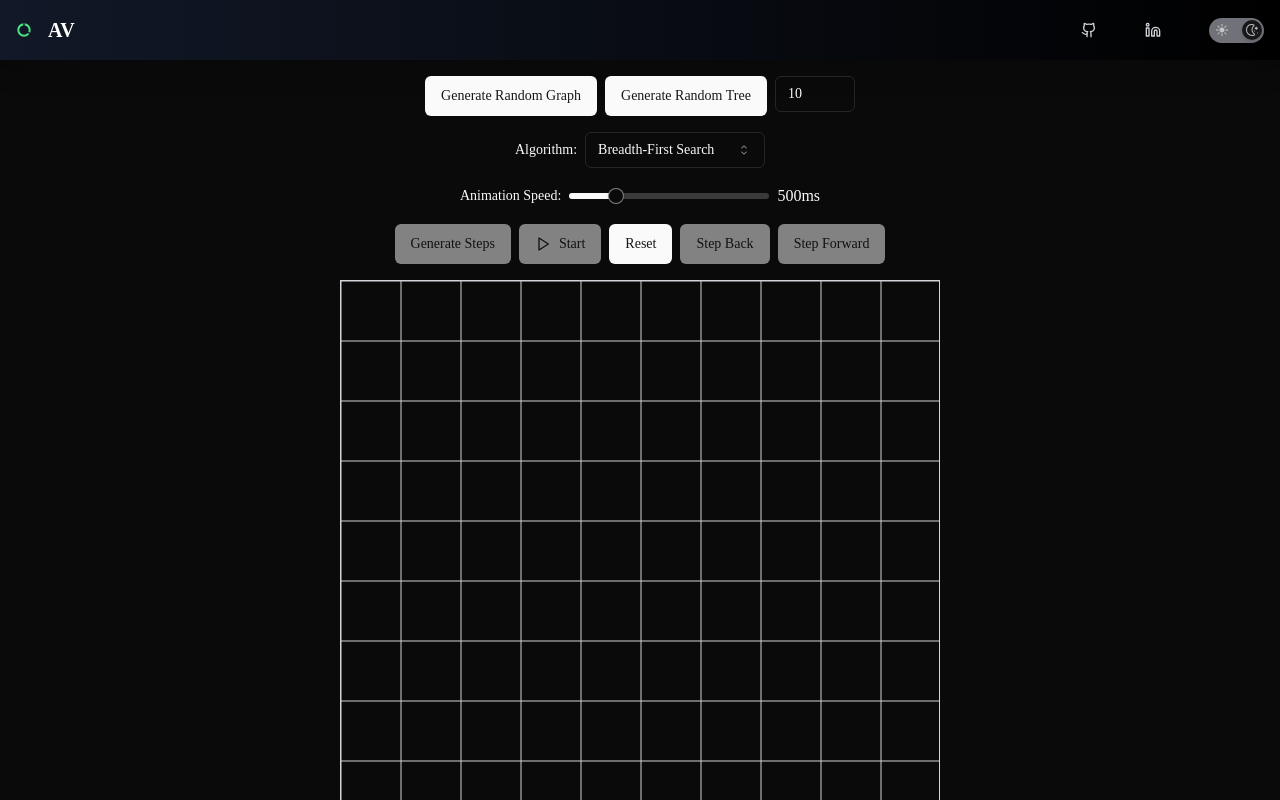
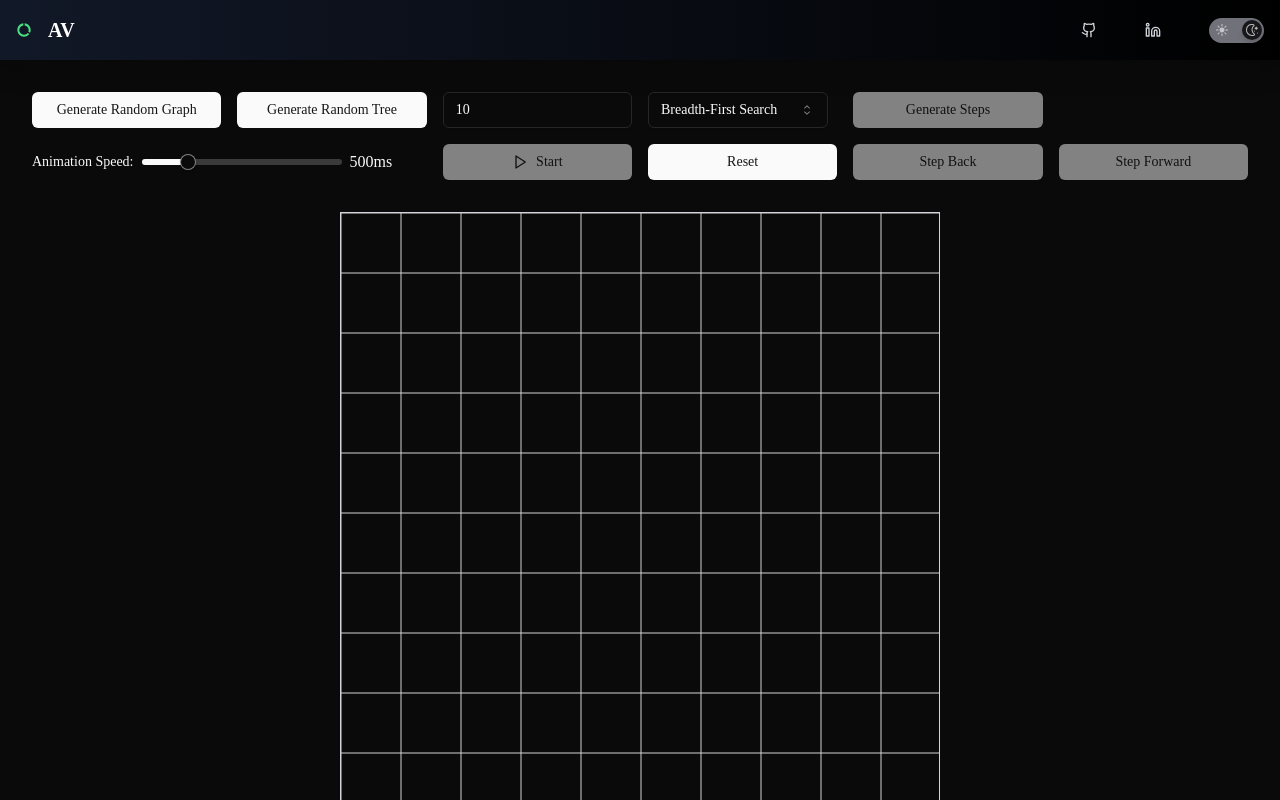
Before and after one commit to kevinmsavsani/algorithm-visualizer, a React (Vite) app: page /graph in a window 1280 px wide. Shown: the top 800 px of the page. Built offline with nearby package versions, Linux system fonts and the light colour scheme.

Commit message:
added graph traversal

```diff
--- a/src/components/ui/button.tsx
+++ b/src/components/ui/button.tsx
@@ -19,8 +19,8 @@ const buttonVariants = cva(
         link: "text-primary underline-offset-4 hover:underline",
       },
       size: {
-        default: "h-10 px-4 py-2",
-        sm: "h-9 rounded-md px-3",
+        default: "p-2",
+        sm: "rounded-md p-1",
         lg: "h-11 rounded-md px-8",
         icon: "h-10 w-10",
       },
--- a/src/containers/graph/index.tsx
+++ b/src/containers/graph/index.tsx
@@ -1,13 +1,19 @@
-"use client"
+'use client'
 
 import React, { useState, useEffect, useCallback, useRef } from 'react'
-import { Button } from "@/components/ui/button"
-import { Input } from "@/components/ui/input"
-import { Label } from "@/components/ui/label"
-import { Slider } from "@/components/ui/slider"
-import { Select, SelectContent, SelectItem, SelectTrigger, SelectValue } from "@/components/ui/select"
-import { motion, AnimatePresence } from "framer-motion"
-import { PlayIcon, PauseIcon } from "lucide-react"
+import { Button } from '@/components/ui/button'
+import { Input } from '@/components/ui/input'
+import { Label } from '@/components/ui/label'
+import { Slider } from '@/components/ui/slider'
+import {
+  Select,
+  SelectContent,
+  SelectItem,
+  SelectTrigger,
+  SelectValue,
+} from '@/components/ui/select'
+import { motion, AnimatePresence } from 'framer-motion'
+import { PlayIcon, PauseIcon } from 'lucide-react'
 
 interface Node {
   id: number
@@ -30,7 +36,7 @@ const CELL_SIZE = 60
 
 const GraphVisualization: React.FC = () => {
   const [graph, setGraph] = useState<Graph>({ nodes: [], edges: [] })
-  const [algorithm, setAlgorithm] = useState<string>("bfs")
+  const [algorithm, setAlgorithm] = useState<string>('bfs')
   const [traversalOrder, setTraversalOrder] = useState<number[]>([])
   const [currentStep, setCurrentStep] = useState<number>(-1)
   const [isAnimating, setIsAnimating] = useState<boolean>(false)
@@ -44,7 +50,7 @@ const GraphVisualization: React.FC = () => {
     const nodes: Node[] = Array.from({ length: totalNodes }, (_, i) => ({
       id: i,
       x: Math.floor(Math.random() * GRID_SIZE) * CELL_SIZE,
-      y: Math.floor(Math.random() * GRID_SIZE) * CELL_SIZE
+      y: Math.floor(Math.random() * GRID_SIZE) * CELL_SIZE,
     }))
 
     const edges: Edge[] = []
@@ -67,7 +73,7 @@ const GraphVisualization: React.FC = () => {
     const nodes: Node[] = Array.from({ length: totalNodes }, (_, i) => ({
       id: i,
       x: 0,
-      y: 0
+      y: 0,
     }))
 
     const edges: Edge[] = []
@@ -77,12 +83,19 @@ const GraphVisualization: React.FC = () => {
     }
 
     const root = 0
-    const assignCoordinates = (nodeId: number, depth: number, leftBound: number, rightBound: number) => {
+    const assignCoordinates = (
+      nodeId: number,
+      depth: number,
+      leftBound: number,
+      rightBound: number,
+    ) => {
       const node = nodes[nodeId]
       node.x = Math.floor((leftBound + rightBound) / 2) * CELL_SIZE
       node.y = depth * CELL_SIZE
 
-      const children = edges.filter(e => e.source === nodeId).map(e => e.target)
+      const children = edges
+        .filter((e) => e.source === nodeId)
+        .map((e) => e.target)
       const width = (rightBound - leftBound) / children.length
       children.forEach((childId, i) => {
         const childLeftBound = leftBound + i * width
@@ -108,8 +121,8 @@ const GraphVisualization: React.FC = () => {
         visited.add(node)
         order.push(node)
         graph.edges
-          .filter(e => e.source === node || e.target === node)
-          .forEach(e => {
+          .filter((e) => e.source === node || e.target === node)
+          .forEach((e) => {
             const neighbor = e.source === node ? e.target : e.source
             if (!visited.has(neighbor)) {
               queue.push(neighbor)
@@ -129,8 +142,8 @@ const GraphVisualization: React.FC = () => {
       visited.add(node)
       order.push(node)
       graph.edges
-        .filter(e => e.source === node || e.target === node)
-        .forEach(e => {
+        .filter((e) => e.source === node || e.target === node)
+        .forEach((e) => {
           const neighbor = e.source === node ? e.target : e.source
           if (!visited.has(neighbor)) {
             dfsRecursive(neighbor)
@@ -144,7 +157,7 @@ const GraphVisualization: React.FC = () => {
 
   const generateSteps = () => {
     const startNode = graph.nodes[0]?.id ?? 0
-    const order = algorithm === "bfs" ? bfs(startNode) : dfs(startNode)
+    const order = algorithm === 'bfs' ? bfs(startNode) : dfs(startNode)
     setTraversalOrder(order)
     setCurrentStep(-1)
     setStepsGenerated(true)
@@ -188,22 +201,27 @@ const GraphVisualization: React.FC = () => {
   }
 
   const handleGridClick = (x: number, y: number) => {
-    const existingNode = graph.nodes.find(node => node.x === x && node.y === y)
+    const existingNode = graph.nodes.find(
+      (node) => node.x === x && node.y === y,
+    )
     if (existingNode) {
       if (selectedNode === null) {
         setSelectedNode(existingNode.id)
       } else {
-        setGraph(prevGraph => ({
+        setGraph((prevGraph) => ({
           ...prevGraph,
-          edges: [...prevGraph.edges, { source: selectedNode, target: existingNode.id }]
+          edges: [
+            ...prevGraph.edges,
+            { source: selectedNode, target: existingNode.id },
+          ],
         }))
         setSelectedNode(null)
       }
     } else {
       const newNode: Node = { id: graph.nodes.length, x, y }
-      setGraph(prevGraph => ({
+      setGraph((prevGraph) => ({
         ...prevGraph,
-        nodes: [...prevGraph.nodes, newNode]
+        nodes: [...prevGraph.nodes, newNode],
       }))
     }
     resetVisualization()
@@ -212,7 +230,7 @@ const GraphVisualization: React.FC = () => {
   useEffect(() => {
     if (isAnimating && currentStep < traversalOrder.length - 1) {
       animationRef.current = setTimeout(() => {
-        setCurrentStep(step => step + 1)
+        setCurrentStep((step) => step + 1)
       }, animationSpeed)
     } else if (currentStep >= traversalOrder.length - 1) {
       setIsAnimating(false)
@@ -227,20 +245,17 @@ const GraphVisualization: React.FC = () => {
 
   return (
     <div className="flex flex-col items-center space-y-4 p-4">
-      <div className="flex space-x-2">
+      <div className="grid grid-cols-2 md:grid-cols-3 lg:grid-cols-4 xl:grid-cols-6 gap-4 p-4">
         <Button onClick={generateRandomGraph}>Generate Random Graph</Button>
         <Button onClick={generateRandomTree}>Generate Random Tree</Button>
         <Input
           type="number"
           value={totalNodes}
           onChange={(e) => setTotalNodes(Number(e.target.value))}
-          className="w-20"
+          className=""
         />
-      </div>
-      <div className="flex items-center space-x-2">
-        <Label htmlFor="algorithm">Algorithm:</Label>
         <Select value={algorithm} onValueChange={setAlgorithm}>
-          <SelectTrigger className="w-[180px]">
+          <SelectTrigger className="w-full md:w-[180px]">
             <SelectValue placeholder="Select algorithm" />
           </SelectTrigger>
           <SelectContent>
@@ -248,8 +263,10 @@ const GraphVisualization: React.FC = () => {
             <SelectItem value="dfs">Depth-First Search</SelectItem>
           </SelectContent>
         </Select>
-      </div>
-      <div className="flex items-center space-x-2">
+        <Button onClick={generateSteps} disabled={graph.nodes.length === 0}>
+          Generate Steps
+        </Button>
+        <div className="flex items-center space-x-2 col-span-1 md:col-span-2">
           <Label htmlFor="speed">Animation Speed:</Label>
           <Slider
             id="speed"
@@ -258,21 +275,38 @@ const GraphVisualization: React.FC = () => {
             step={100}
             value={[animationSpeed]}
             onValueChange={(value) => setAnimationSpeed(value[0])}
-          className="w-[200px]"
+            className="w-full md:w-[200px]"
           />
           <span>{animationSpeed}ms</span>
         </div>
-      <div className="flex space-x-2">
-        <Button onClick={generateSteps} disabled={graph.nodes.length === 0}>Generate Steps</Button>
+
         <Button onClick={toggleAnimation} disabled={!stepsGenerated}>
-          {isAnimating ? <PauseIcon className="mr-2 h-4 w-4" /> : <PlayIcon className="mr-2 h-4 w-4" />}
-          {isAnimating ? "Pause" : "Start"}
+          {isAnimating ? (
+            <PauseIcon className="mr-2 h-4 w-4" />
+          ) : (
+            <PlayIcon className="mr-2 h-4 w-4" />
+          )}
+          {isAnimating ? 'Pause' : 'Start'}
         </Button>
         <Button onClick={resetVisualization}>Reset</Button>
-        <Button onClick={stepBackward} disabled={!stepsGenerated || currentStep <= 0}>Step Back</Button>
-        <Button onClick={stepForward} disabled={!stepsGenerated || currentStep >= traversalOrder.length - 1}>Step Forward</Button>
+        <Button
+          onClick={stepBackward}
+          disabled={!stepsGenerated || currentStep <= 0}
+        >
+          Step Back
+        </Button>
+        <Button
+          onClick={stepForward}
+          disabled={!stepsGenerated || currentStep >= traversalOrder.length - 1}
+        >
+          Step Forward
+        </Button>
       </div>
-      <svg width={GRID_SIZE * CELL_SIZE} height={GRID_SIZE * CELL_SIZE} className="border border-gray-300">
+      <svg
+        width={GRID_SIZE * CELL_SIZE}
+        height={GRID_SIZE * CELL_SIZE}
+        className="border border-gray-300"
+      >
         <g>
           {/* Grid */}
           {Array.from({ length: GRID_SIZE }).map((_, i) => (
@@ -297,8 +331,8 @@ const GraphVisualization: React.FC = () => {
           ))}
           {/* Edges */}
           {graph.edges.map((edge, index) => {
-            const sourceNode = graph.nodes.find(n => n.id === edge.source)
-            const targetNode = graph.nodes.find(n => n.id === edge.target)
+            const sourceNode = graph.nodes.find((n) => n.id === edge.source)
+            const targetNode = graph.nodes.find((n) => n.id === edge.target)
             if (sourceNode && targetNode) {
               return (
                 <line
@@ -317,8 +351,11 @@ const GraphVisualization: React.FC = () => {
           {/* Nodes */}
           <AnimatePresence>
             {graph.nodes.map((node) => {
-              const isVisited = traversalOrder.slice(0, currentStep + 1).includes(node.id)
-              const isCurrent = currentStep >= 0 && traversalOrder[currentStep] === node.id
+              const isVisited = traversalOrder
+                .slice(0, currentStep + 1)
+                .includes(node.id)
+              const isCurrent =
+                currentStep >= 0 && traversalOrder[currentStep] === node.id
               return (
                 <motion.g
                   key={`node-${node.id}`}
@@ -330,7 +367,7 @@ const GraphVisualization: React.FC = () => {
                     cx={node.x + CELL_SIZE / 2}
                     cy={node.y + CELL_SIZE / 2}
                     r={CELL_SIZE / 3}
-                    fill={isCurrent ? "red" : isVisited ? "lightblue" : "white"}
+                    fill={isCurrent ? 'red' : isVisited ? 'lightblue' : 'white'}
                     stroke="black"
                     strokeWidth="2"
                   />
@@ -357,18 +394,19 @@ const GraphVisualization: React.FC = () => {
                 width={CELL_SIZE}
                 height={CELL_SIZE}
                 fill="transparent"
-                onClick={() => handleGridClick(col * CELL_SIZE, row * CELL_SIZE)}
+                onClick={() =>
+                  handleGridClick(col * CELL_SIZE, row * CELL_SIZE)
+                }
                 style={{ cursor: 'pointer' }}
               />
-            ))
+            )),
           )}
         </g>
       </svg>
+      <div>Traversal Order: {traversalOrder.join(' -> ')}</div>
       <div>
-        Traversal Order: {traversalOrder.join(' -> ')}
-      </div>
-      <div>
-        Current Step: {currentStep >= 0 ? currentStep + 1 : 0} / {traversalOrder.length}
+        Current Step: {currentStep >= 0 ? currentStep + 1 : 0} /{' '}
+        {traversalOrder.length}
       </div>
     </div>
   )
```
Lines whose indentation alone changed are shown as unchanged.
